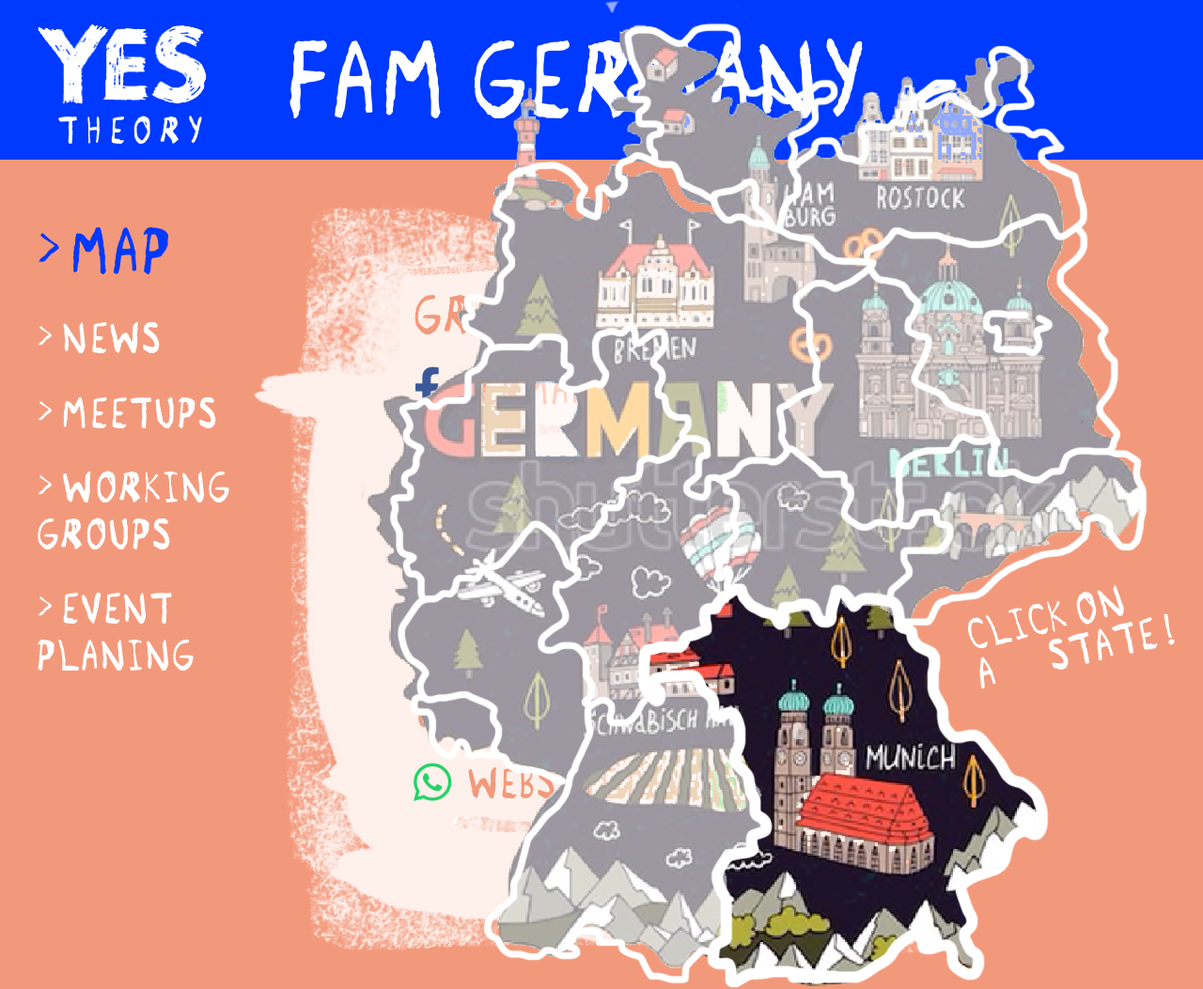
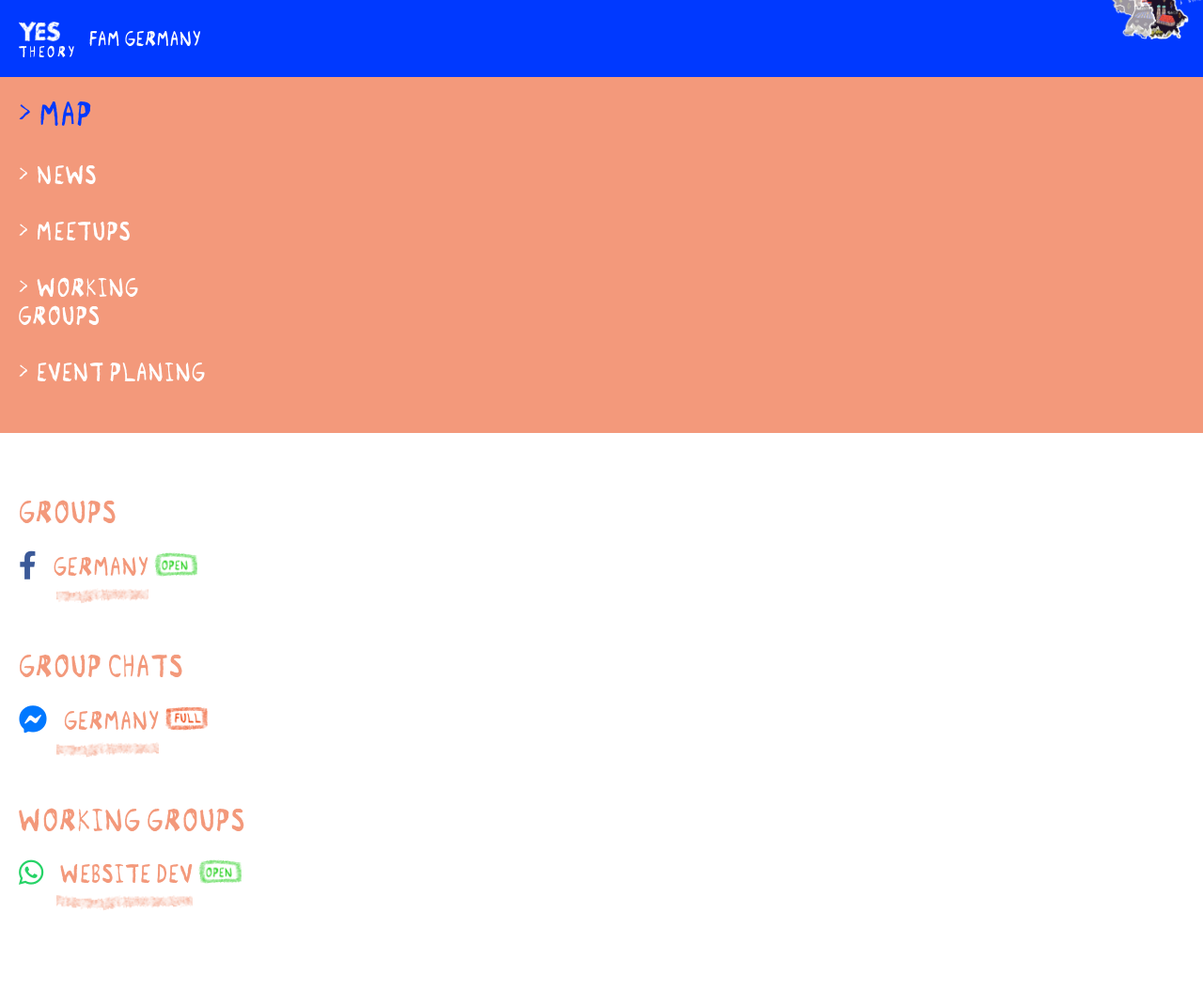
Before and after one commit to Yes-Theory/yes-theory.github.io, a Jekyll site: the page built from preview.md, in a window 1280 px wide and 1053 px high. Shown: the whole window at 94% size. Built offline with Jekyll 4.4.1, drawn with Linux system fonts in a browser that asks for light colours; nearby versions of some CDN libraries.

Commit message:
responsive

```diff
--- a/assets/css/preview.scss
+++ b/assets/css/preview.scss
@@ -11,61 +11,101 @@
 $secondaryColor: #f3997b;
 
 header{
-    height: 170px;
+    height: 82px;
     background-color: $mainColor;
     position: relative;
+    @media (min-width: 1920px) {
+        height: 170px;
+    }
     .logo{
         display: block;
         position: relative;
+        left: 20px;
+        top: 20px;
+        width: calc( 100% - 40px );
+        @media (min-width: 1920px) {
             top: 26px;
             left: 40px;
-        width: calc( 100% - 40px );
+        }
         img{
+            width: 44px;
+            height: auto;
+            @media (min-width: 1920px) {
                 width: 180px;
-            height: auto;
+            }
         }
         span{
             font-family: $remnant;
-            font-size: 29px;
             color: white;
             position: relative;
             display: block;
+            font-size: 12px;
+            letter-spacing: 2px;
+            margin: 2px 0 0 0;
+            @media (min-width: 1920px) {
+                font-size: 29px;
+                letter-spacing: 7px;
                 margin: 6px 0 0 22px;
-            letter-spacing: 7px;
+            }
         }
     }
     h1{
         font-family: $remnant;
         color: white;
-        font-size: 83px;
         display: block;
         position: absolute;
         top: 0;
+        height: 98px;
+        bottom: 0;
+        font-size: 16px;
+        left: 95px;
+        line-height: 82px;
+        @media (min-width: 1920px) {
+            font-size: 83px;
             left: 306px;
-        height: 98px;
             line-height: 98px;
-        bottom: 0;
-        margin: auto 0;
+        }
     }
 }
 main{
     background: $secondaryColor;
+    display: block;
+    height: auto;
+    @media (min-width: 1920px) {
         display: flex;
         height: calc( 100vh - 170px );
+    }
     nav{
-        position: fixed;
-        top: 170px;
-        padding: 60px 0 0 40px;
-        display: table;
         float: left;
-        width: 290px;
         height: 100%;
         flex-grow: 0;
         z-index: 900;
+        position: relative;
+        top: 0;
+        display: block;
+        width: 100%;
+        padding: 20px;
+        @media (min-width: 1920px) {
+            position: fixed;
+            top: 170px;
+            display: table;
+            width: 290px;
+            padding: 60px 0 0 40px;
+        }
         .nav{
             display: block;
         }
         a{
+            font-family: $remnant;
+            color: white;
+            display: block;
+            padding: 0 0 30px 0;
+            transition: font-size 0.3s ease-in-out;
+            width: 200px;
+            font-size: 20px;
+            @media (min-width: 1920px) {
+                font-size: 33px;
+            }
             &:before{
                 content: '>';
                 font-family: $remnant;
@@ -74,9 +114,12 @@
                 margin: 0 8px 0 0;
             }
             &.active{
-                font-size: 50px;
+                font-size: 26px;
                 width: auto;
                 color: $mainColor;
+                @media (min-width: 1920px) {
+                    font-size: 50px;
+                }
                 &:before{
                     color: $mainColor;
                 }
@@ -85,20 +128,16 @@
                 text-decoration: none;
                 color: $mainColor;
             }
-            font-family: $remnant;
-            font-size: 33px;
-            color: white;
-            display: block;
-            padding: 0 0 30px 0;
-            transition: font-size 0.3s ease-in-out;
-            width: 200px;
         }
     }
     .pages{
-        position: relative;
+        padding: 0;
+        display: block;
+        @media (min-width: 1920px) {
             display: table;
             flex-grow: 1;
             padding: 50px 0 0 270px;
+        }
         > div{
             display: none;
         }
@@ -106,30 +145,42 @@
             display: block;
         }
         .box{
-            background-image: url('../image/box.webp');
+            display: table;
+            background-size: cover;
+            width: 100%;
+            padding: 0 20px;
+            background: white;
+            @media (min-width: 1920px) {
                 min-width: 727px;
                 height: 796px;
-            display: table;
                 padding: 20px 80px 0 170px;
-            background-size: cover;
+                background: initial;
+                background-image: url('../image/box.webp');
+            }
             h2{
                 font-family: $remnant;
+                font-size: 24px;
+                color: $secondaryColor;
+                margin: 70px 0 20px 0;
+                @media (min-width: 1920px) {
                     font-size: 42px;
-                color: $secondaryColor;
-                margin: 70px 0 20px 0
+                }
             }
             ul{
                 margin: 0;
                 padding: 0;
                 li{
                     font-family: $remnant;
-                    font-size: 33px;
+                    font-size: 20px;
                     list-style-type: none;
                     margin: 0 0 36px 0;
                     padding: 0;
                     color: $secondaryColor;
                     position: relative;
                     display: table;
+                    @media (min-width: 1920px) {
+                        font-size: 33px;
+                    }
                     &.fb{
                         &:before{
                             content: '\f39e';
@@ -160,8 +211,11 @@
                     }
                     &:before{
                         font-family: "Font Awesome 5 Brands";
+                        font-size: 30px;
+                        padding: 0 18px 0 0;
+                        @media (min-width: 1920px) {
                             font-size: 46px;
-                        padding: 0 18px 0 0;
+                        }
                     }
                     &:after{
                         content: '';
@@ -169,28 +223,43 @@
                         position: absolute;
                         left: 40px;
                         right: 0;
-                        width: calc( 100% - 146px );
+                        width: calc( 100% - 92px );
                         height: 18px;
                         background-size: cover;
                         background-position: top center;
                         background-repeat: no-repeat;
                         background-image: url(../image/underline.webp);
+                        @media (min-width: 1920px) {
+                            height: 10px;
+                            width: calc( 100% - 146px );
+                        }
                     }
                     > span{
                         display: block;
+                        float: right;
+                        width: 46px;
+                        background-size: cover;
+                        height: 26px;
+                        margin: 8px 0 0 4px;
+                        @media (min-width: 1920px) {
                             width: 98px;
                             height: 54px;
-                        float: right;
                             margin: 10px 0 0 20px;
                         }
                     }
                 }
             }
+        }
         .map{
+            width: 100px;
+            right: 0;
+            top: -80px;
             position: absolute;
+            @media (min-width: 1920px) {
                 width: 860px;
                 top: -170px;
                 right: 30px;
+            }
             img{
                 width: 100%;
             }
```
Lines whose indentation alone changed are shown as unchanged.
